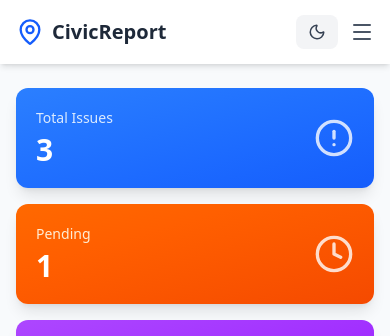
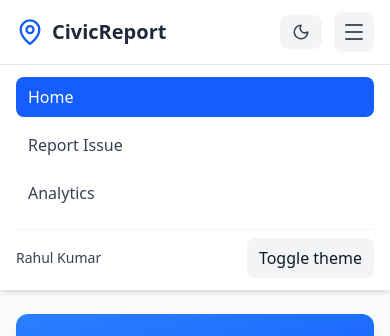
Before and after one commit to ShauryaSambyal/civicTech, a React app in the folder frontend/: page / in a window 390 px wide. Both pictures are taken after a click on the button 362 px from the left and 32 px from the top of the page. Shown: the top 336 px of the page. Built offline with nearby package versions, Linux system fonts and the light colour scheme; the HTML template or start-up script is replaced by a standard one.

Commit message:
made the site responsive

```diff
--- a/frontend/src/components/HomePage.jsx
+++ b/frontend/src/components/HomePage.jsx
@@ -17,7 +17,7 @@ export default function HomePage({ issues, setSelectedIssue }) {
 
   return (
     <div className="max-w-7xl mx-auto px-4 py-6">
-      <div className="grid md:grid-cols-4 gap-4 mb-6">
+      <div className="grid grid-cols-1 sm:grid-cols-2 md:grid-cols-4 gap-4 mb-6">
         <div className="bg-gradient-to-br from-blue-500 to-blue-600 text-white rounded-xl p-5 shadow-lg">
           <div className="flex items-center justify-between">
             <div>
@@ -98,7 +98,7 @@ export default function HomePage({ issues, setSelectedIssue }) {
         </div>
       </div>
 
-      <div className="grid md:grid-cols-2 lg:grid-cols-3 gap-6">
+      <div className="grid grid-cols-1 md:grid-cols-2 lg:grid-cols-3 gap-6">
         {filteredIssues.map(issue => {
           const category = CATEGORIES.find(c => c.id === issue.category);
           const statusConfig = STATUS_CONFIG[issue.status];
@@ -114,7 +114,7 @@ export default function HomePage({ issues, setSelectedIssue }) {
                 <img
                   src={issue.image}
                   alt={issue.title}
-                  className="w-full h-48 object-cover"
+                  className="w-full h-56 md:h-48 lg:h-44 object-cover"
                 />
                 <div className={`absolute top-3 right-3 ${category.color} text-white px-3 py-1 rounded-full text-sm font-semibold`}>
                   {category.icon} {category.name}
--- a/frontend/src/components/IssueDetailModal.jsx
+++ b/frontend/src/components/IssueDetailModal.jsx
@@ -11,16 +11,16 @@ export default function IssueDetailModal({ issue, onClose, onUpvote }) {
 
   return (
     <div className="fixed inset-0 bg-black bg-opacity-50 flex items-center justify-center z-50 p-4">
-      <div className="bg-white rounded-xl max-w-2xl w-full max-h-[90vh] overflow-y-auto">
-        <div className="sticky top-0 bg-white border-b border-gray-200 p-4 flex items-center justify-between">
-          <h2 className="text-xl font-bold text-gray-800">Issue Details</h2>
-          <button onClick={onClose} className="p-2 hover:bg-gray-100 rounded-full transition">
-            <X size={24} className="text-gray-600" />
+      <div className="bg-white dark:bg-slate-900 rounded-xl max-w-2xl w-full max-h-[90vh] overflow-y-auto">
+        <div className="sticky top-0 bg-white dark:bg-slate-900 border-b border-gray-200 dark:border-slate-800 p-4 flex items-center justify-between">
+          <h2 className="text-xl font-bold text-gray-800 dark:text-gray-100">Issue Details</h2>
+          <button onClick={onClose} className="p-2 hover:bg-gray-100 dark:hover:bg-slate-800 rounded-full transition">
+            <X size={24} className="text-gray-600 dark:text-gray-200" />
           </button>
         </div>
 
-        <div className="p-6">
-          <img src={issue.image} alt={issue.title} className="w-full h-64 object-cover rounded-lg mb-4" />
+        <div className="p-4 md:p-6">
+          <img src={issue.image} alt={issue.title} className="w-full h-56 md:h-64 object-cover rounded-lg mb-4" />
 
           <div className="flex items-center gap-3 mb-4">
             <div className={`${category.color} text-white px-4 py-2 rounded-full text-sm font-semibold`}>
--- a/frontend/src/components/NavBar.jsx
+++ b/frontend/src/components/NavBar.jsx
@@ -2,6 +2,7 @@ import React, { useEffect, useState } from 'react'
 import { Home, PlusCircle, BarChart3, User, MapPin, Menu, Sun, Moon } from 'lucide-react'
 
 const Navbar = ({ activeTab, setActiveTab, user }) => {
+  const [showMobile, setShowMobile] = useState(false)
   const [theme, setTheme] = useState(() => {
     try {
       return localStorage.getItem('theme') || (window.matchMedia && window.matchMedia('(prefers-color-scheme: dark)').matches ? 'dark' : 'light')
@@ -73,12 +74,31 @@ const Navbar = ({ activeTab, setActiveTab, user }) => {
               <span className="hidden sm:inline text-sm">{theme === 'dark' ? 'Light' : 'Dark'}</span>
             </button>
 
-            <button className="md:hidden">
+            <button
+              className="md:hidden p-2 rounded-lg bg-gray-100 dark:bg-slate-800"
+              onClick={() => setShowMobile(v => !v)}
+              aria-label="Open menu"
+            >
               <Menu className="text-gray-600 dark:text-gray-200" />
             </button>
           </div>
         </div>
       </div>
+      {showMobile && (
+        <div className="md:hidden bg-white dark:bg-slate-900 border-t border-gray-200 dark:border-slate-800">
+          <div className="max-w-7xl mx-auto px-4 py-3 flex flex-col gap-2">
+            <button onClick={() => { setActiveTab('home'); setShowMobile(false) }} className={`w-full text-left px-3 py-2 rounded-lg ${activeTab === 'home' ? 'bg-blue-600 text-white' : 'text-gray-700 dark:text-gray-200 hover:bg-gray-100 dark:hover:bg-slate-800'}`}>Home</button>
+            <button onClick={() => { setActiveTab('report'); setShowMobile(false) }} className={`w-full text-left px-3 py-2 rounded-lg ${activeTab === 'report' ? 'bg-blue-600 text-white' : 'text-gray-700 dark:text-gray-200 hover:bg-gray-100 dark:hover:bg-slate-800'}`}>Report Issue</button>
+            <button onClick={() => { setActiveTab('analytics'); setShowMobile(false) }} className={`w-full text-left px-3 py-2 rounded-lg ${activeTab === 'analytics' ? 'bg-blue-600 text-white' : 'text-gray-700 dark:text-gray-200 hover:bg-gray-100 dark:hover:bg-slate-800'}`}>Analytics</button>
+            <div className="pt-2 border-t border-gray-100 dark:border-slate-800 mt-2">
+              <div className="flex items-center justify-between">
+                <div className="text-sm text-gray-700 dark:text-gray-200">{user || 'Guest'}</div>
+                <button onClick={() => { setTheme(t => t === 'dark' ? 'light' : 'dark') }} className="px-3 py-2 rounded-lg bg-gray-100 dark:bg-slate-800">Toggle theme</button>
+              </div>
+            </div>
+          </div>
+        </div>
+      )}
     </nav>
   )
 }
```
